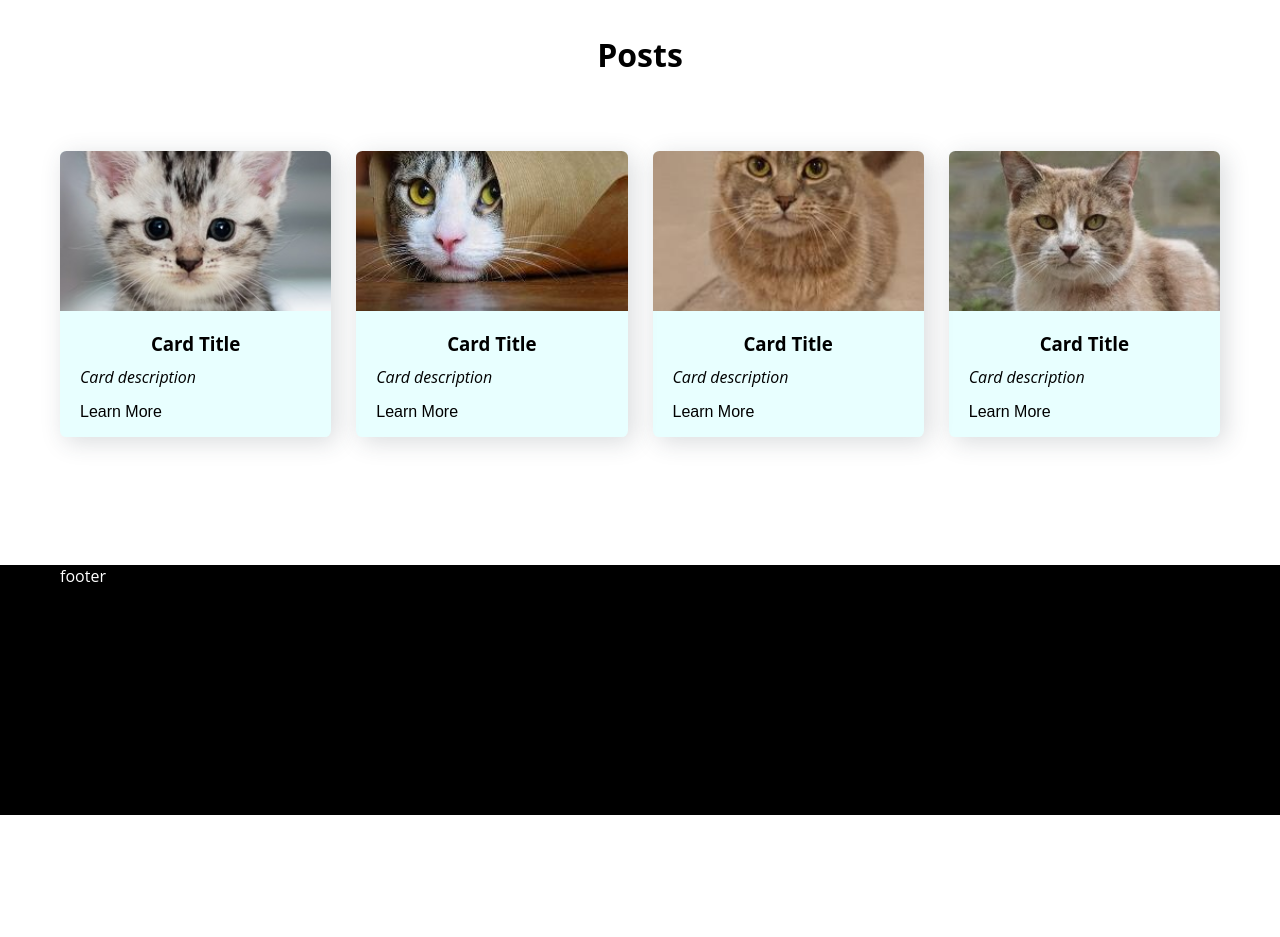
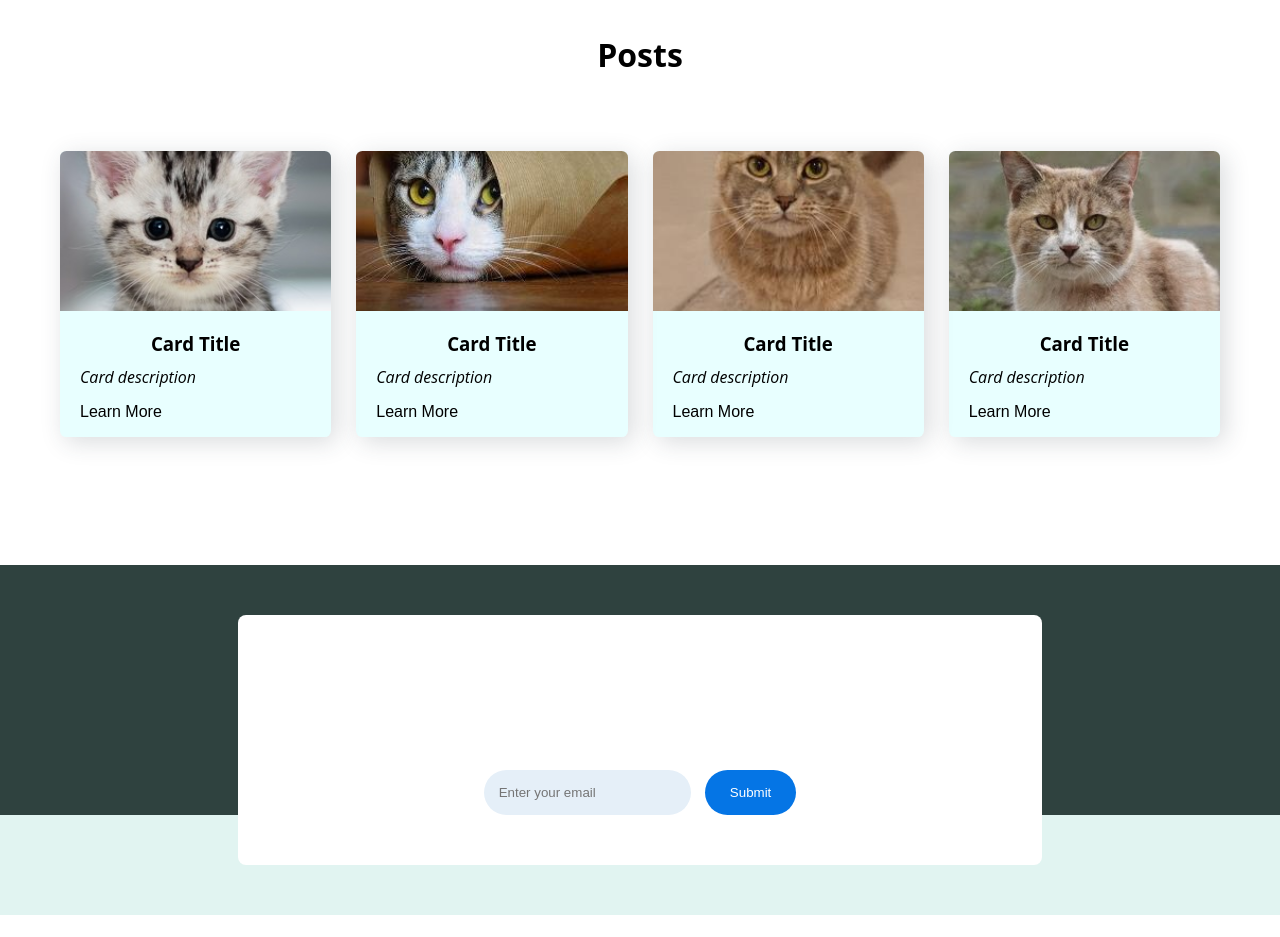
Before and after one commit to gabrielmarcano/udacity-projects, a plain HTML site: page index.html in a window 1280 px wide. Shown: the part 177-1114 px from the top of the page. Before the commit the page ends 992 px from the top, so only its background shows below. Drawn offline with Linux system fonts and the light colour scheme.

Commit message:
Added footer structure

```diff
--- a/index.html
+++ b/index.html
@@ -61,8 +61,21 @@
             </section>
         </main>
         <footer class="main-footer">
-            <div class="footer-content">
-                footer
+            <section class="subscribe">
+                <div class="subscribe-popup">
+                    <h2 class="subscribe-title">Subscribe</h2>
+                    <p class="subscribe-description">Lorem ipsum dolor sit amet consectetur adipisicing elit. Assumenda
+                        provident inventore aliquam.</p>
+                    <form class="subscribe-form">
+                        <div class="email">
+                            <input type="email" class="email-input" id="email" placeholder="Enter your email">
+                        </div>
+                        <button type="submit" class="button-input">Submit</button>
+                    </form>
+                </div>
+            </section>
+            <div class="bottom-footer">
+                © 2022. All rights reserved.
             </div>
         </footer>
     </div>
```
Also changed, not shown: post.html (+15 -10 lines).
